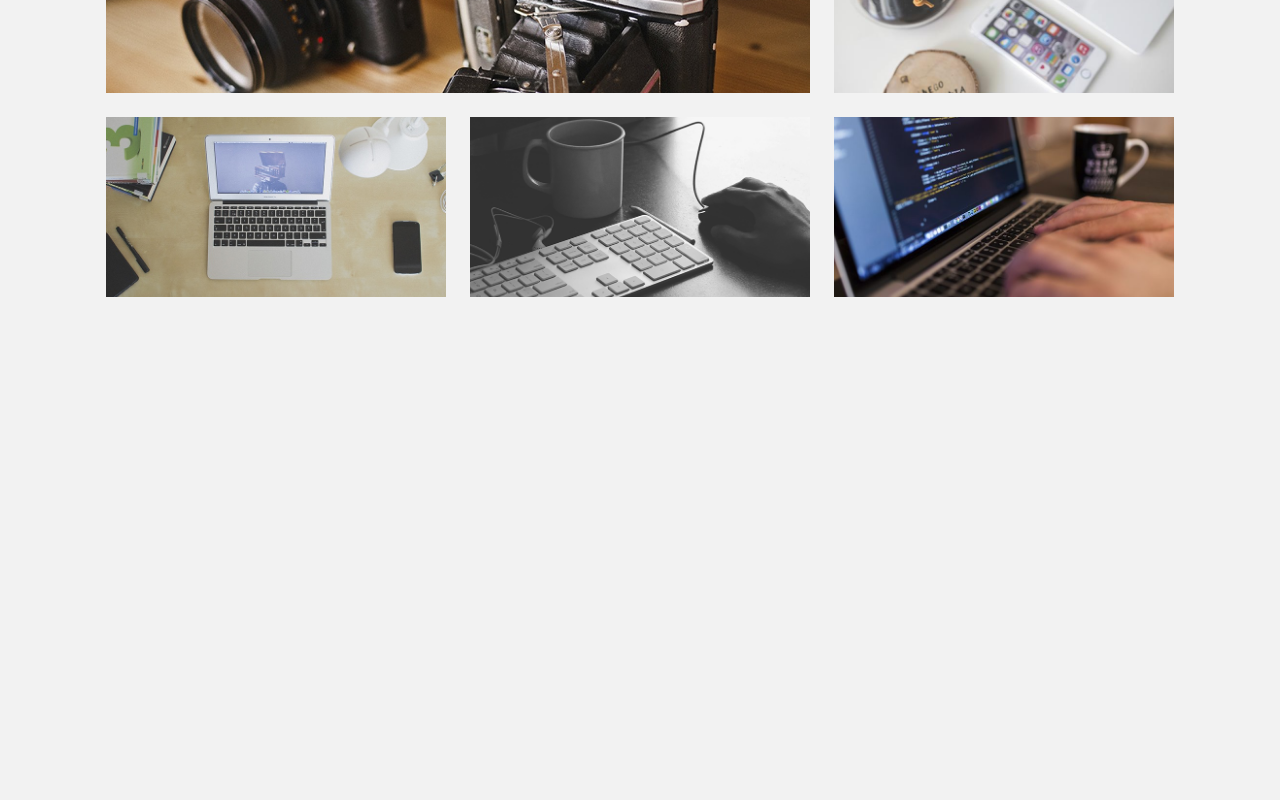
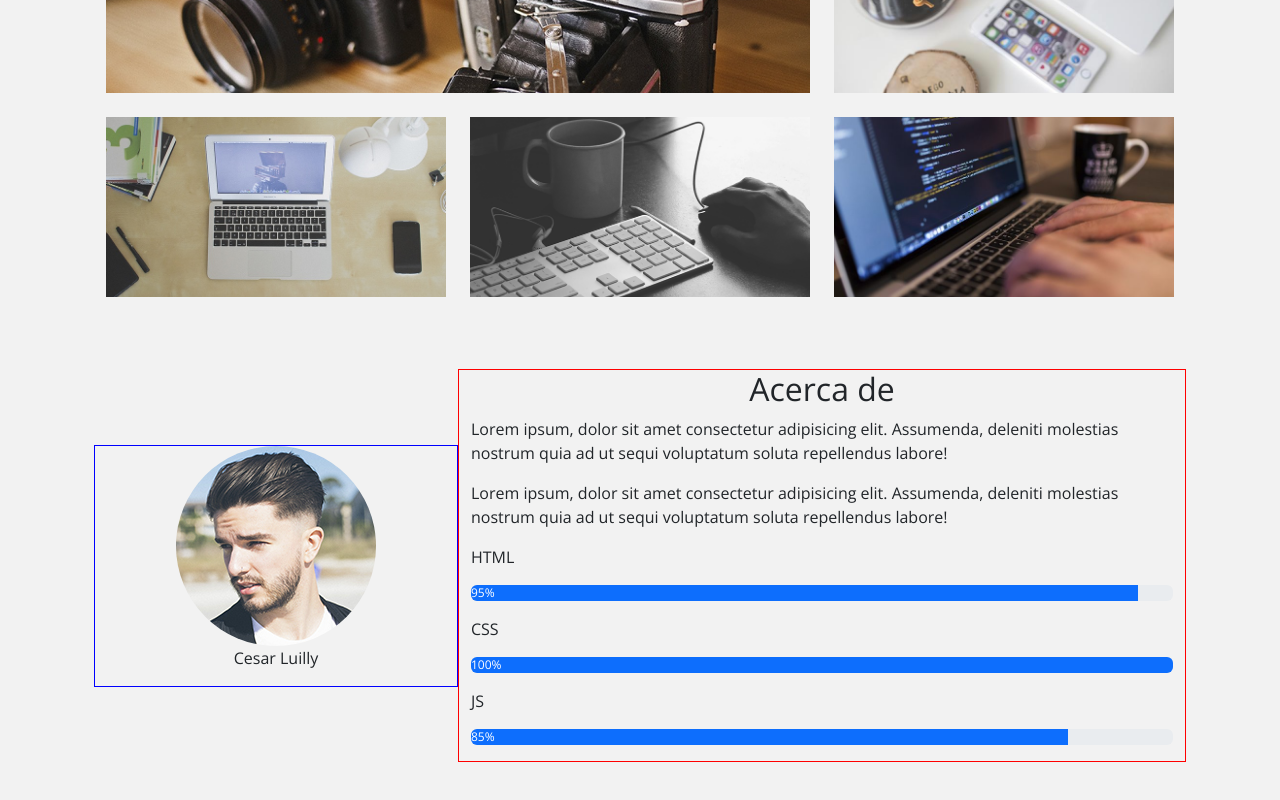
Before and after one commit to cesarluilly/UDY-Bootstrap5-02Portafolio, an Angular app: page / in a window 1280 px wide. Shown: the part 986-1786 px from the top of the page. Before the commit the page ends 1355 px from the top, so only its background shows below. Built offline with nearby package versions, Linux system fonts and the light colour scheme.

Commit message:
partial Video 70 agregando esqueleto sin css

```diff
--- a/src/app/app.component.html
+++ b/src/app/app.component.html
@@ -173,5 +173,64 @@
         </div>
       </div>
     </div>
+
+    <!-- Acerca de -->
+    <div class="row acerca-de align-items-center px-4 mb-5">
+      <div class="col-4 foto text-center borderBlue">
+        <img src="./../assets/img/foto.jpg" class="rounded-circle" alt="">
+        <p class="nombre">Cesar Luilly</p>
+      </div>
+      <div class="col-8 info borderRed">
+        <h2 class="titulo text-center">
+          Acerca de
+        </h2>
+        <p class="resumen">Lorem ipsum, dolor sit amet consectetur adipisicing elit.
+          Assumenda, deleniti molestias nostrum quia ad ut sequi voluptatum soluta repellendus labore!</p>
+        <p class="resumen">Lorem ipsum, dolor sit amet consectetur adipisicing elit.
+          Assumenda, deleniti molestias nostrum quia ad ut sequi voluptatum soluta repellendus labore!</p>
+
+        <p class="label">HTML</p>
+        <div class="progress mb-3">
+          <div
+            class="progress-bar text-start"
+            role="progressbar"
+            aria-valuemin="0"
+            aria-valuemax="100"
+            aria-valuenow="95"
+            style="width: 95%;"
+          >
+            95%
+          </div>
+        </div>
+
+        <p class="label">CSS</p>
+        <div class="progress mb-3">
+          <div
+            class="progress-bar text-start"
+            role="progressbar"
+            aria-valuemin="0"
+            aria-valuemax="100"
+            aria-valuenow="100"
+            style="width: 100%;"
+          >
+            100%
+          </div>
+        </div>
+
+        <p class="label">JS</p>
+        <div class="progress mb-3">
+          <div
+            class="progress-bar text-start"
+            role="progressbar"
+            aria-valuemin="0"
+            aria-valuemax="100"
+            aria-valuenow="85"
+            style="width: 85%;"
+          >
+            85%
+          </div>
+        </div>
+      </div>
+    </div>
   </div>
 </main>
```
Also changed, not shown: imgReadme/video70LoQueSeEspera.png (added), 1 other file (tests, documents, lock files or other folders).
